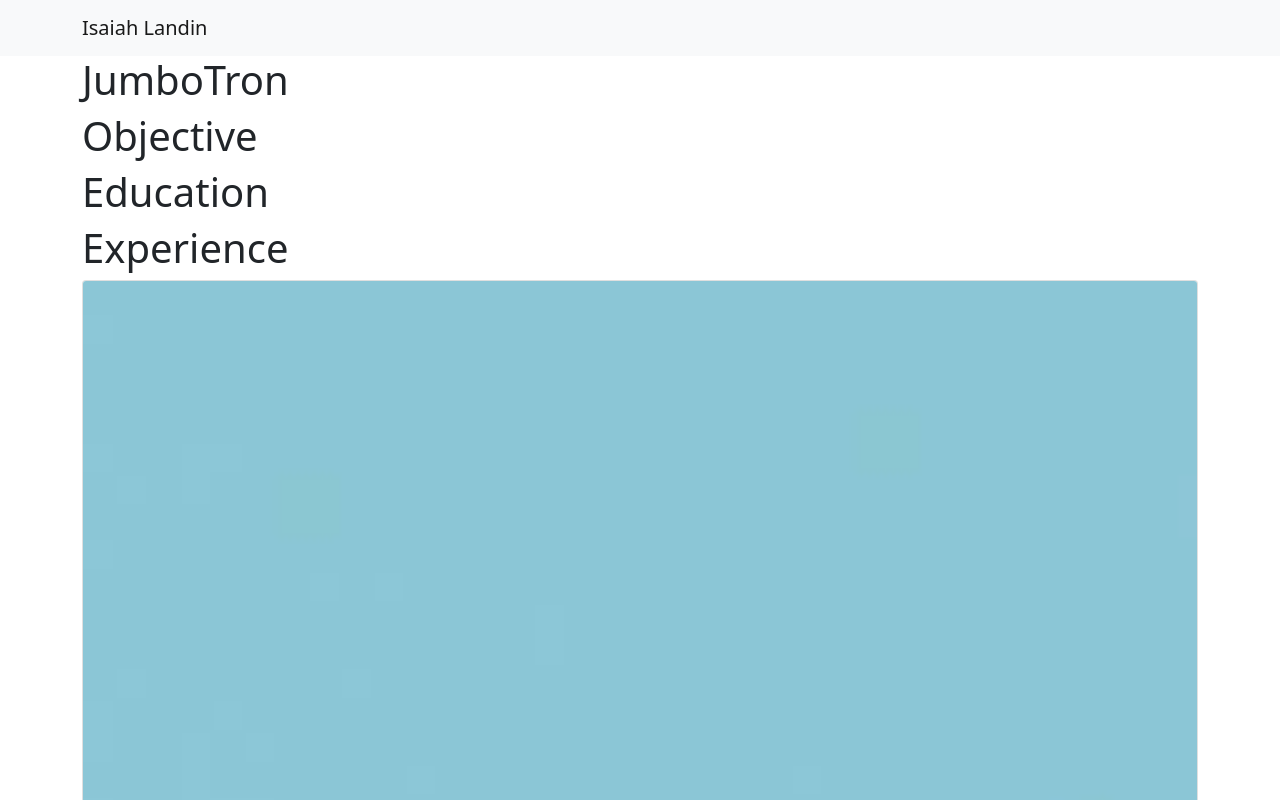
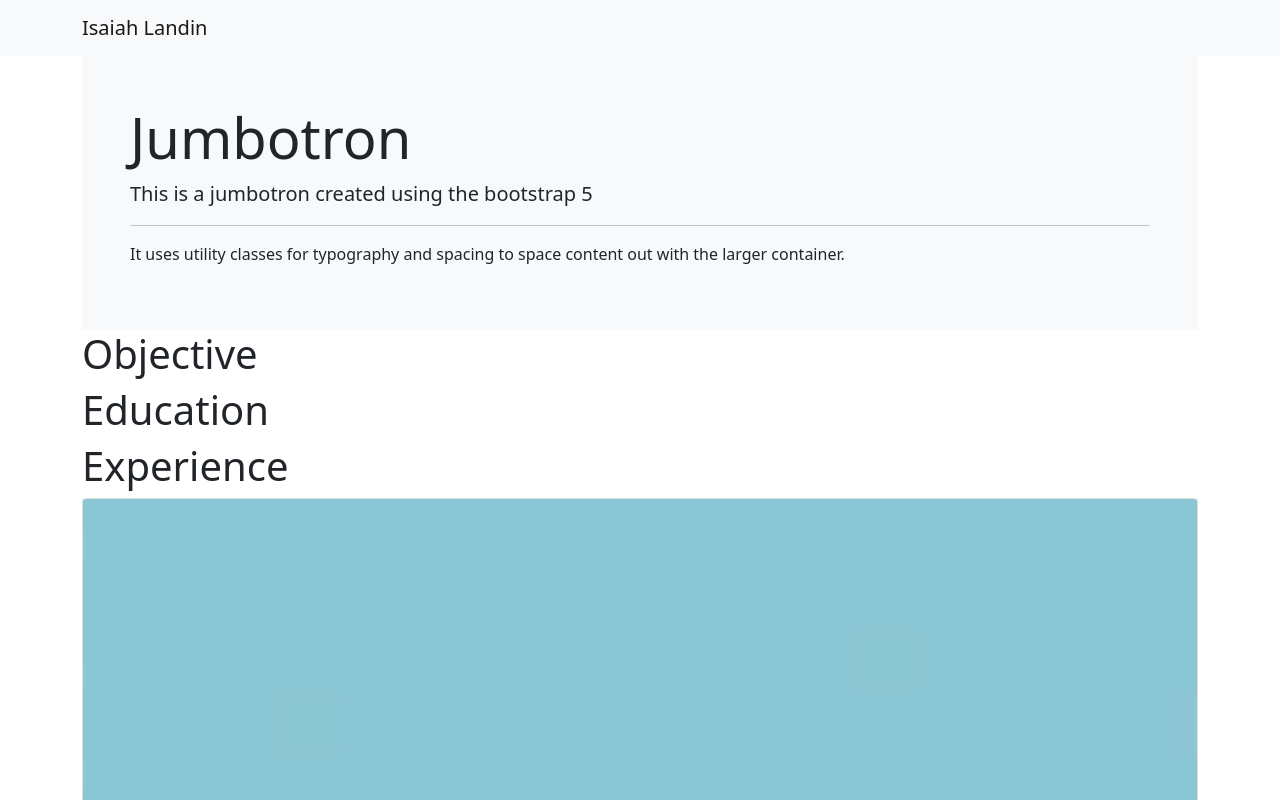
Before and after one commit to landinij0040/Personal-Website, a React (Create React App) app: page / in a window 1280 px wide. Shown: the top 800 px of the page. Built offline with nearby package versions, Linux system fonts and the light colour scheme.

Commit message:
Made the jumbotron

```diff
--- a/src/App.js
+++ b/src/App.js
@@ -7,6 +7,7 @@ import Col from 'react-bootstrap/Col';
 import MyNavbar from './MyNavbar';
 import ExperienceCards from './ExperienceCards';
 import SkillsCarousel from './SkillsCarousel';
+import Jumbotron from './Jumbotron';
 
 
 
@@ -17,7 +18,7 @@ function App() {
       <Container>
         <Row>
           <Col>
-            <h1>JumboTron</h1>
+            < Jumbotron />
           </Col>
         </Row>
         <Row>
--- /dev/null
+++ b/src/Jumbotron.js
@@ -0,0 +1,17 @@
+import Container from "react-bootstrap/Container";
+
+const Jumbotron = () => {
+    return(
+        <>
+            < Container fluid className="bg-light p-5">
+                <h1 className="display-4">Jumbotron</h1>
+                <p className="lead">This is a jumbotron created using the bootstrap 5</p>
+                < hr/>
+                <p>It uses utility classes for typography and spacing to space content out with the larger container.</p>
+            </Container>
+
+        </>
+    );
+}
+
+export default Jumbotron;
```
